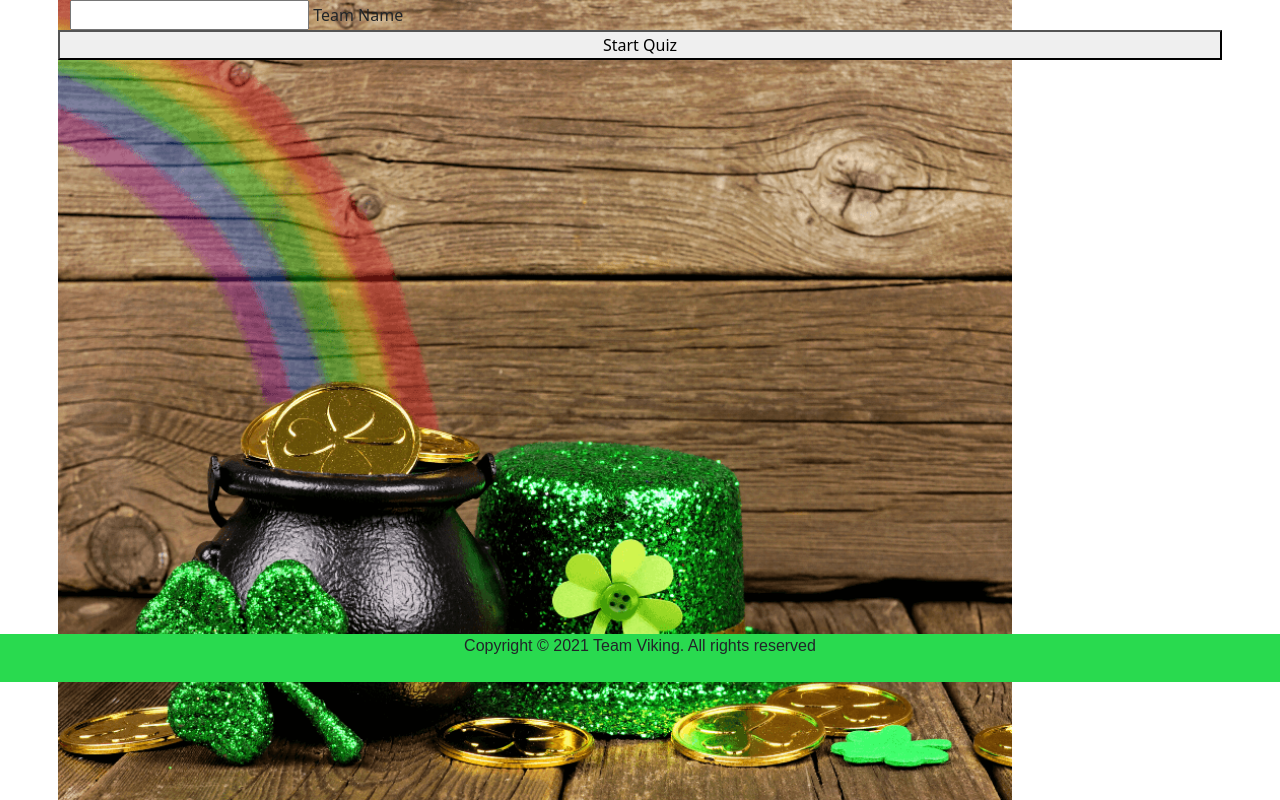
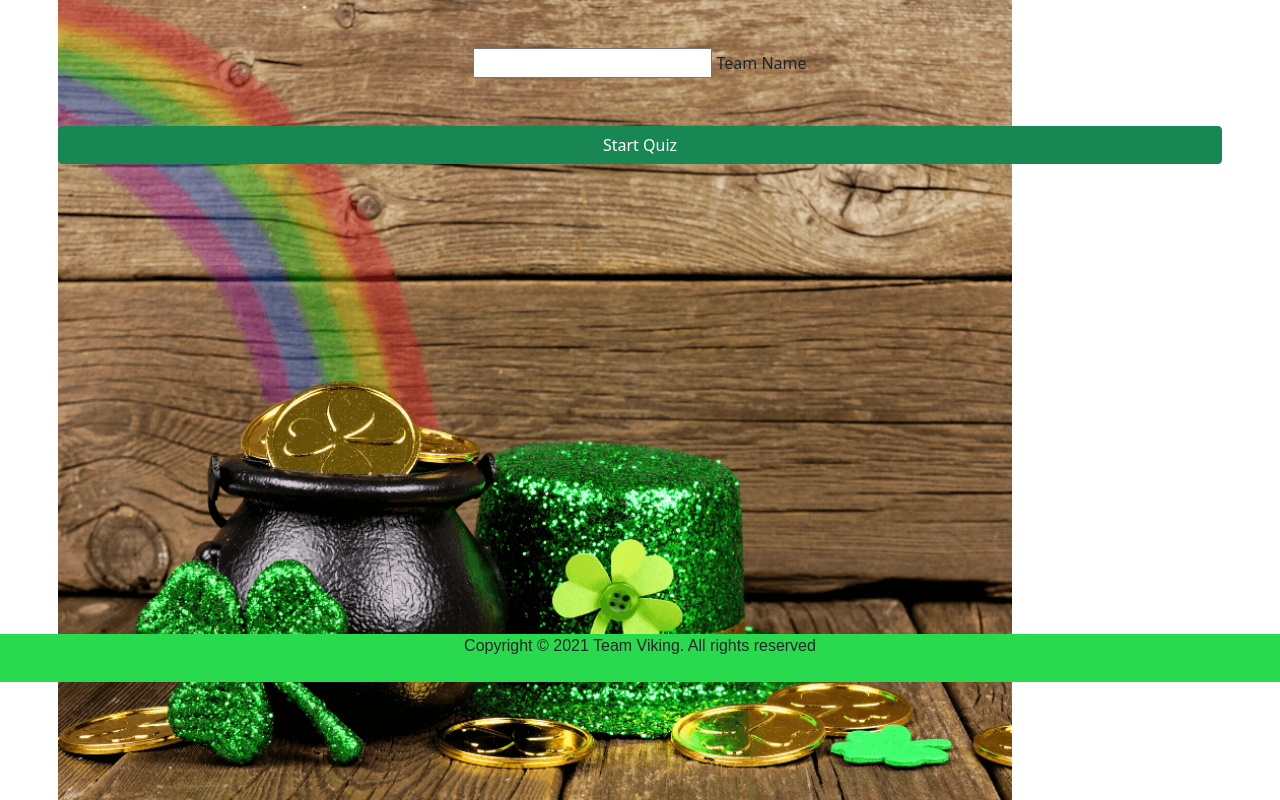
Before and after one commit to jumboduck/st-patricks-quiz, a Flask app: page /login in a window 1280 px wide. Shown: the part 118-918 px from the top of the page. Run offline with Flask 2, Linux system fonts and the light colour scheme; some libraries are stand-ins or nearby versions; some web fonts are replaced.

Commit message:
Layout of quiz.hmtl. Structure

```diff
--- a/templates/login.html
+++ b/templates/login.html
@@ -2,21 +2,19 @@
 
 <div class="row">
     <div class="login-img">
-    <form class="col s12 m8 offset-m2" method="POST" action="{{ url_for('login') }}">
-            <div class="card-panel">
-                <!-- username -->
-                <div class="row">
-					<div class="input-field col s12">
-						<i class="fas fa-user-plus prefix light-blue-text text-darken-4"></i>
-						<input id="name" name="name" type="text" minlength="5"
+        <form method="POST" action="{{ url_for('login') }}">
+                <!-- Team Name -->
+                <div class="row text-center mt-5">
+                    <div class="input-field">
+                        <input id="name" name="name" type="text" minlength="5"
                             maxlength="15" pattern="^[a-zA-Z0-9]{5,15}$" class="validate" required>
-						<label for="name">Team Name</label>
-					</div>
+                        <label for="name">Team Name</label>
+                    </div>
                 </div>
-                <!-- register -->
-                <div class="row">
-                    <button type="submit" class="col s12 btn-large light-blue darken-4 text-shadow">
-                        Start Quiz <i class="fas fa-sign-in-alt"></i>
+                <!--  Start Quiz -->
+                <div class="row text-center mt-5">
+                    <button type="submit" class="btn btn-success">
+                        Start Quiz
                     </button>
                 </div>
             </div>
```
